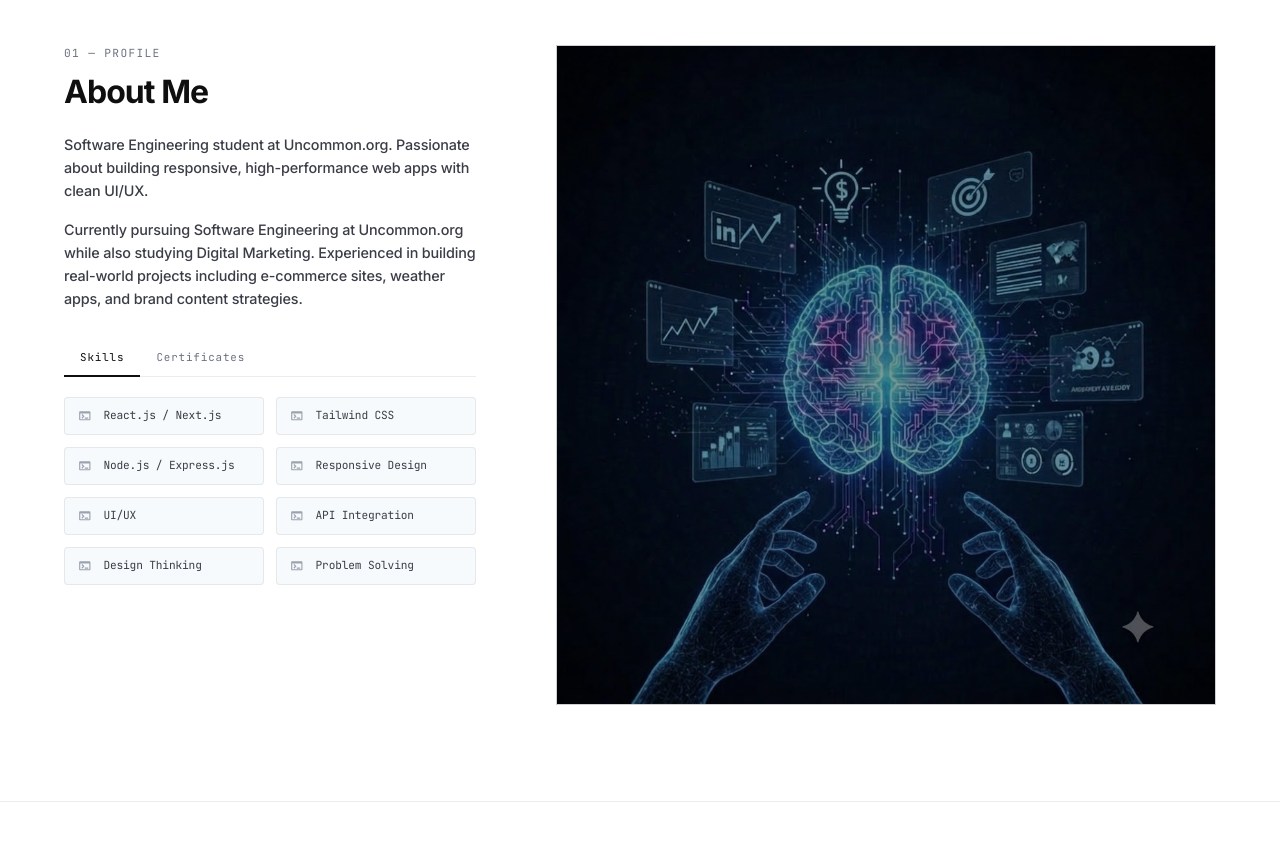
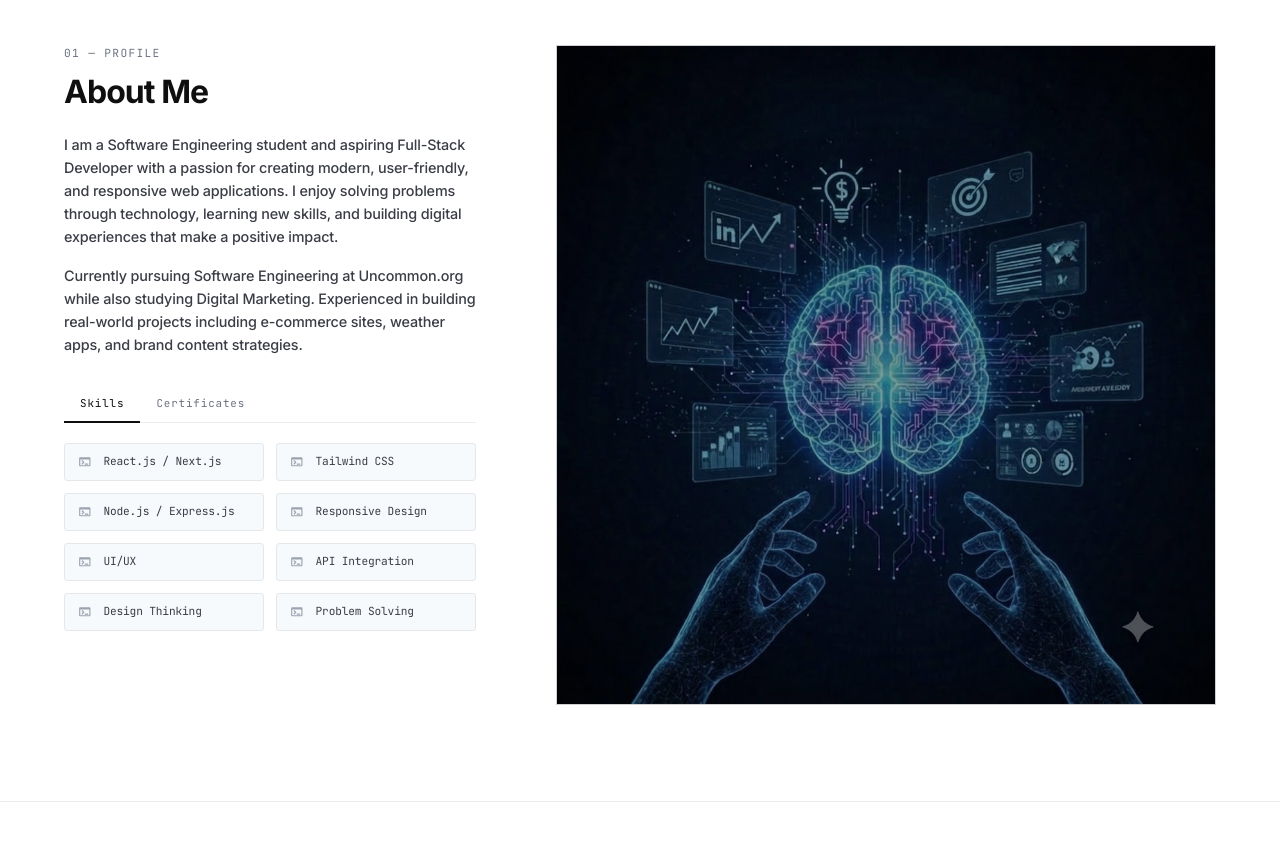
Before and after one commit to FadzaiMumbariki/Portfolio, a React (Vite) app: page / in a window 1280 px wide. Shown: the part 900-1741 px from the top of the page. Built offline with nearby package versions, Linux system fonts and the light colour scheme.

Commit message:
Update bio and certifications

```diff
--- a/src/portfolioData.js
+++ b/src/portfolioData.js
@@ -13,7 +13,7 @@ export const portfolioData = {
   about: {
     eyebrow: "01 — PROFILE",
     heading: "About Me",
-    bio1: "Software Engineering student at Uncommon.org. Passionate about building responsive, high-performance web apps with clean UI/UX.",
+    bio1: "I am a Software Engineering student and aspiring Full-Stack Developer with a passion for creating modern, user-friendly, and responsive web applications. I enjoy solving problems through technology, learning new skills, and building digital experiences that make a positive impact.",
     bio2: "Currently pursuing Software Engineering at Uncommon.org while also studying Digital Marketing. Experienced in building real-world projects including e-commerce sites, weather apps, and brand content strategies.",
     skills: [
       "React.js / Next.js",
@@ -26,9 +26,9 @@ export const portfolioData = {
       "Problem Solving",
     ],
     certifications: [
-      { name: "Software Engineering", by: "Uncommon.org (2026-Present)" },
-      { name: "Digital Marketing", by: "Uncommon.org (2026-Present)" },
-      { name: "Student Volunteer", by: "Scratch (2026-Present)" },
+      { name: "Design Thinking", by: "Certification" },
+      { name: "Fundamentals of UI", by: "Certification" },
+      { name: "Enhancing UX Workflow", by: "Certification" },
     ],
   },
   projects: projects,
```
